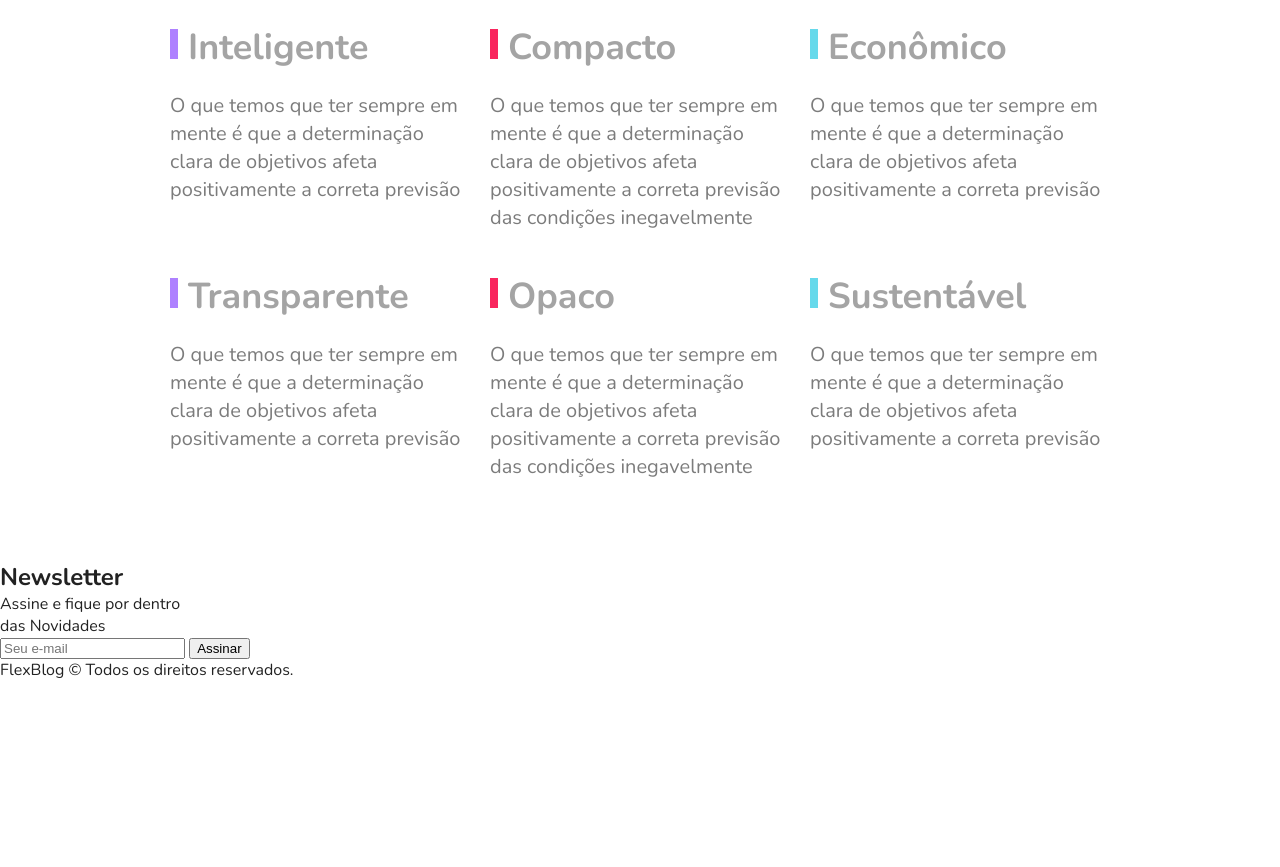
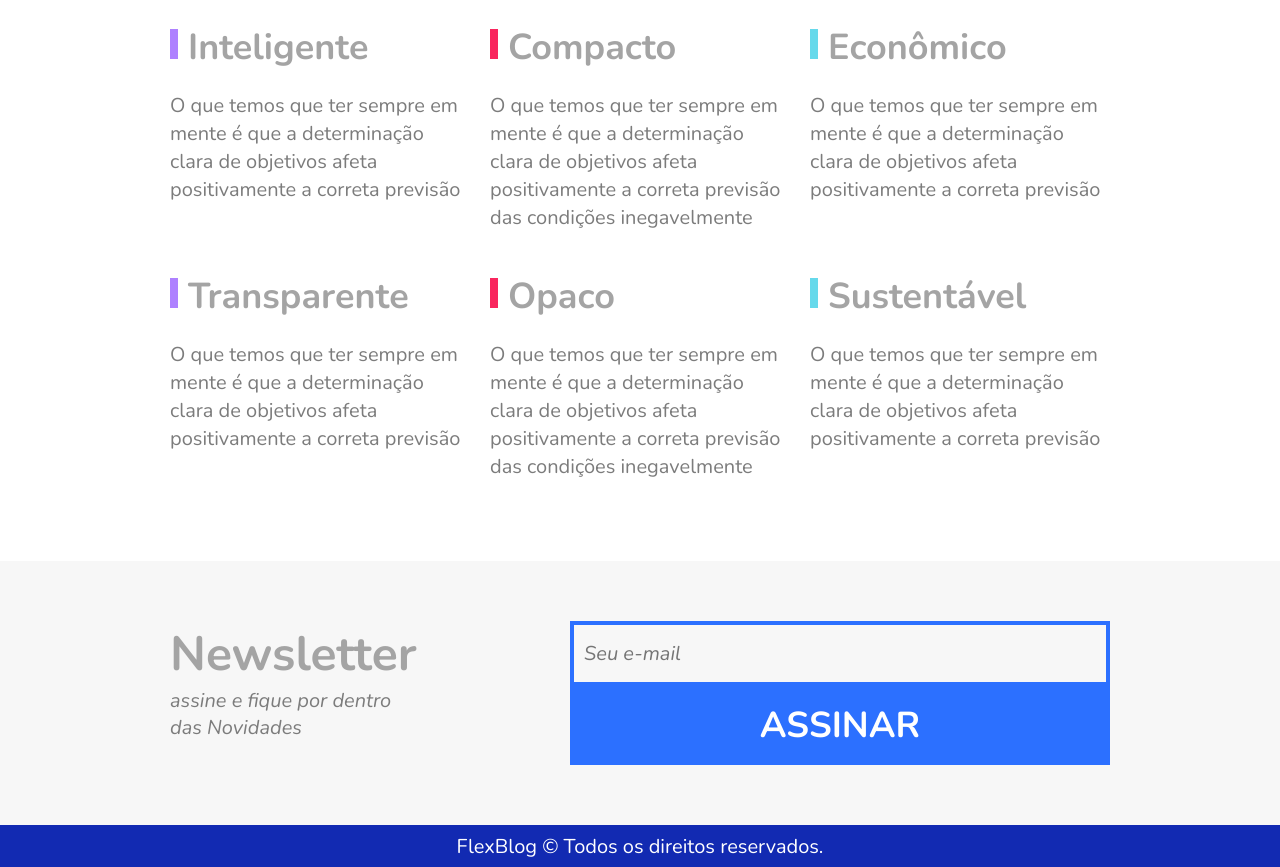
Before and after one commit to pedrobissetti/FlexBlog, a website: page index.html in a window 1280 px wide. Shown: the part 2645-3512 px from the top of the page. Before the commit the page ends 3326 px from the top, so only its background shows below. Drawn offline with nearby package versions, Linux system fonts and the light colour scheme.

Commit message:
newsletter e footer finalizados

```diff
--- a/css/style.css
+++ b/css/style.css
@@ -249,6 +249,10 @@ img {
   text-align: center;
 }
 
+.preco-item a:hover {
+  color: #7c7c7c;
+}
+
 /* RESPONSIVO */
 @media (max-width: 800px) {
   .preco {
@@ -308,3 +312,89 @@ img {
   line-height: 1.4;
   color: #7c7c7c;
 }
+
+/* NEWSLETTER */
+.newsletter {
+  background: #f7f7f7;
+  padding: 60px calc((100% - 960px) / 2 );
+  display: flex;
+  flex-wrap: wrap;
+}
+
+.newsletter-info {
+  flex: 1 1 240px;
+  margin: 0 10px;
+}
+
+.newsletter-info h1 {
+  font-size: 3em;
+  color: #a4a4a4;
+}
+
+.newsletter-info p {
+  font-size: 1.25em;
+  font-style: italic;
+  max-width: 230px;
+  color: #7c7c7c;
+  margin-bottom: 10px;
+}
+
+.news-form {
+  flex: 2 1 260px;
+  margin: 0 10px;
+  align-self: center;
+  display: flex;
+  flex-wrap: wrap;
+}
+
+.news-form input {
+  flex: 3 1 260px;
+  font-size: 1.25em;
+  color: #7c7c7c;
+  font-style: italic;
+  font-family: "Nunito", Helvetica, Arial, sans-serif;
+  border: 4px solid #2c70ff;
+  background: transparent;
+  padding: 15px 10px;
+  margin: 0px;
+  border-radius: 0px;
+}
+
+.news-form button {
+  flex: 1 1 260px;
+  font-family: "Nunito", Helvetica, Arial, sans-serif;
+  font-size: 2.25em;
+  font-weight: bold;
+  text-transform: uppercase;
+  background: #2c70ff;
+  color: #FFF;
+  margin: 0px;
+  cursor: pointer;
+  border: 0px;
+  padding: 15px 10px;
+}
+
+.news-form button:hover {
+  color: #122ab2
+}
+
+@media (max-width: 600px) {
+  .news-form button {
+    font-size: 1.5em;
+  }
+}
+
+/* FOOTER */
+.footer {
+  display: flex;
+  height: 42px;
+  background: #122ab2;
+  align-items: center;
+}
+
+.footer p {
+  flex: 1;
+  text-align: center;
+  font-size: 1.25em;
+  color: #FFF;
+}
--- a/index.html
+++ b/index.html
@@ -146,7 +146,7 @@
   <section class="newsletter">
     <div class="newsletter-info">
       <h1>Newsletter</h1>
-      <p>Assine e fique por dentro<br>das Novidades</p>
+      <p>assine e fique por dentro<br>das Novidades</p>
     </div>
     <form class="news-form">
       <input type="text" placeholder="Seu e-mail">
```
